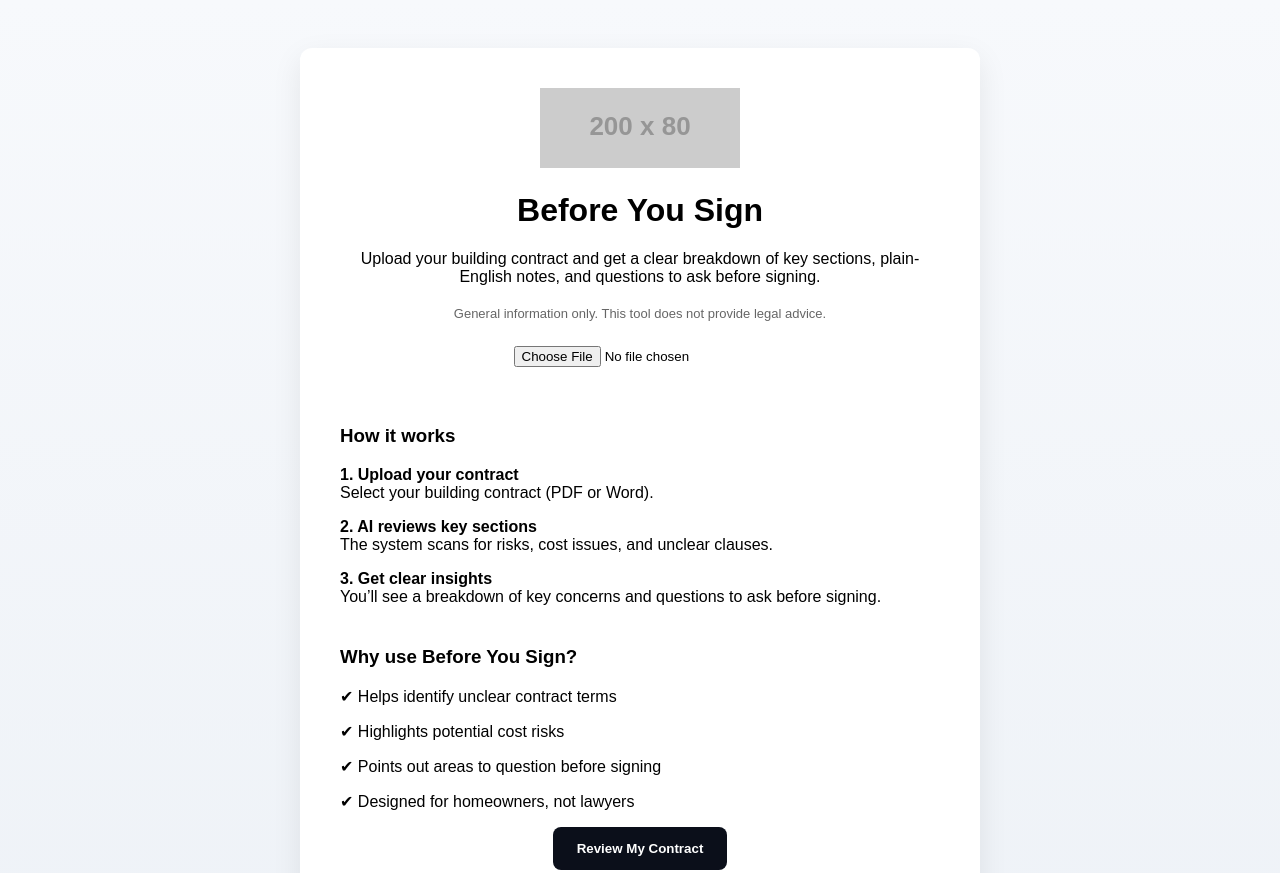
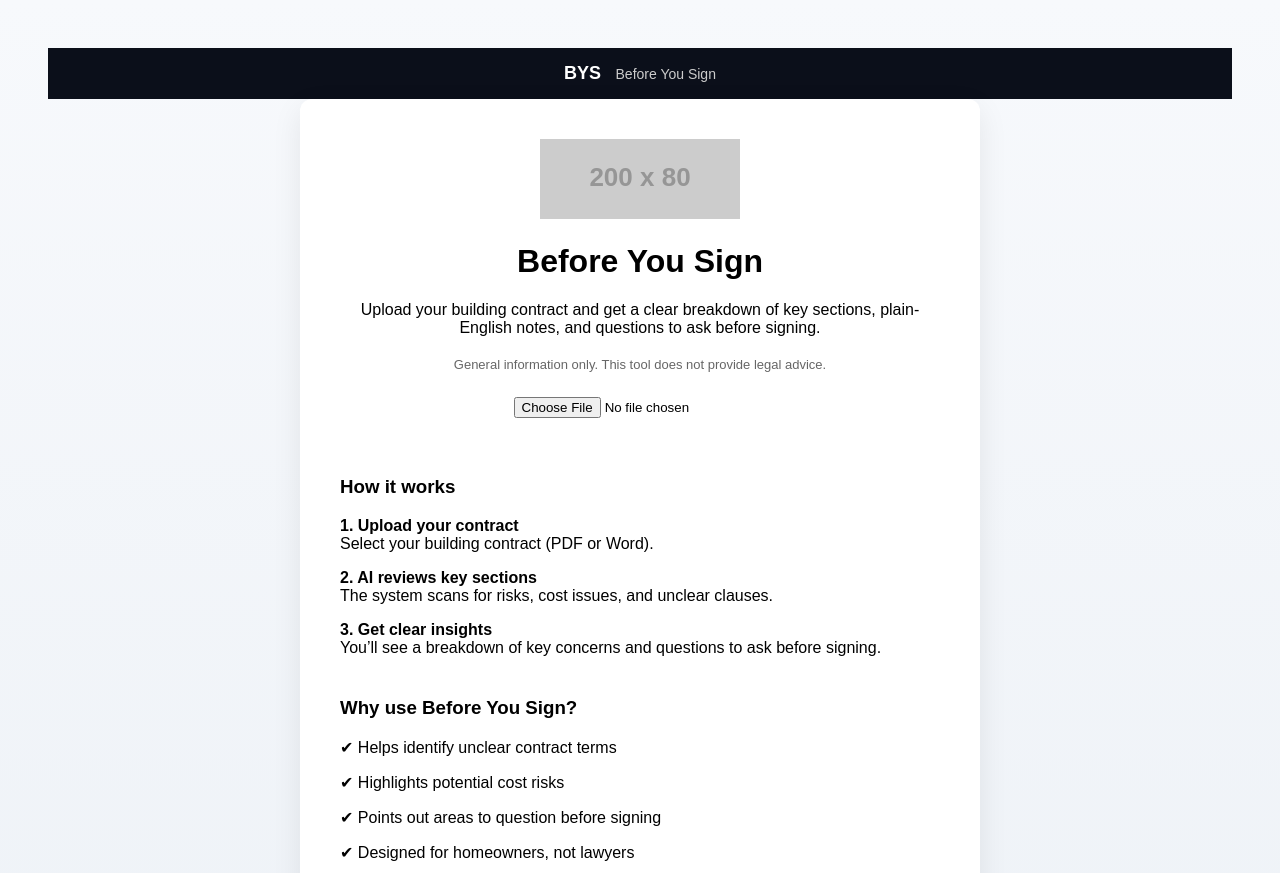
Before and after one commit to BeforeYouSign/before-you-sign, a plain HTML site: page index.html in a window 1280 px wide. Shown: the top 873 px of the page. Drawn offline with Linux system fonts and the light colour scheme; placeholder pictures from the web are drawn by us.

Commit message:
Update index.html

```diff
--- a/index.html
+++ b/index.html
@@ -35,6 +35,11 @@ button:hover {
   </style>
 </head>
 <body>
+
+<div style="width:100%; background:#0b0f1a; color:white; padding:15px 30px; box-sizing:border-box;">
+  <strong style="font-size:18px;">BYS</strong>
+  <span style="margin-left:10px; font-size:14px; color:#ccc;">Before You Sign</span>
+</div>
 
 <div class="box">
 <img src="https://via.placeholder.com/200x80?text=BYS" alt="Before You Sign Logo" style="margin-bottom:20px;">
```
